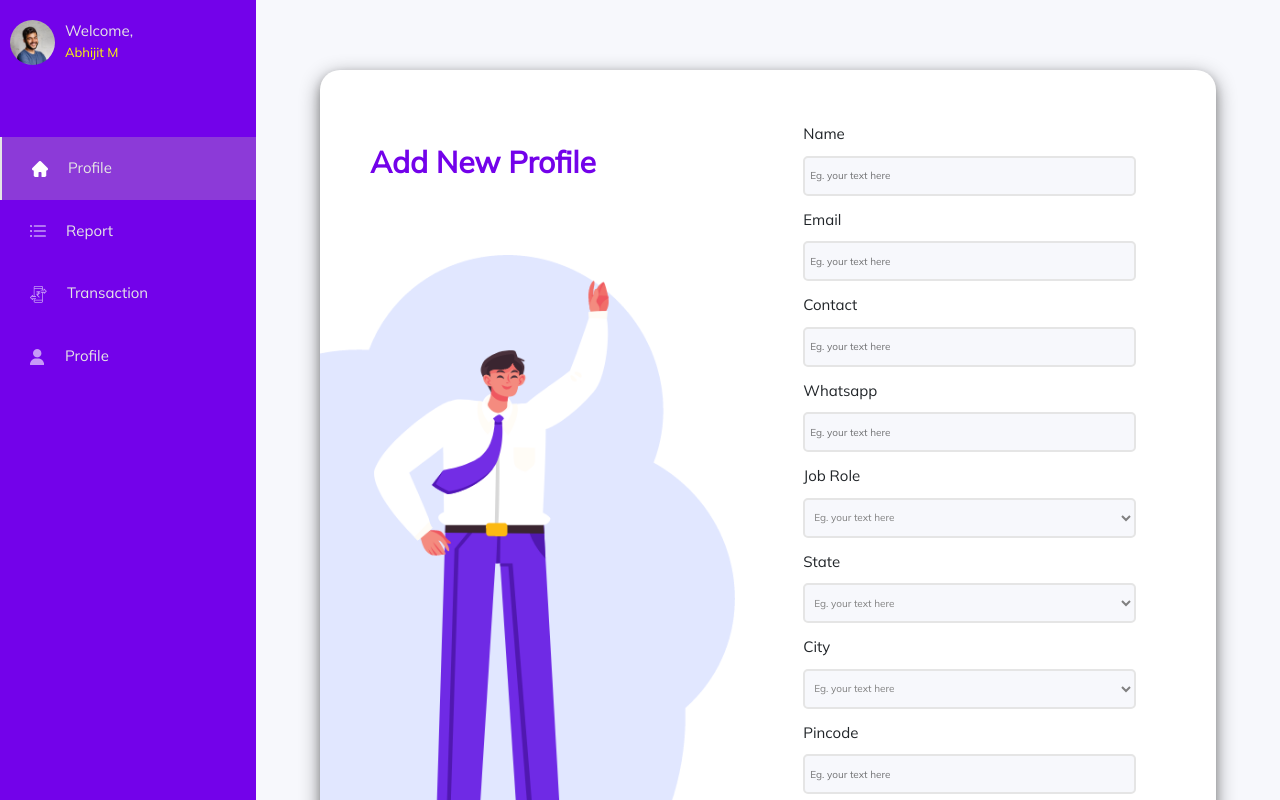
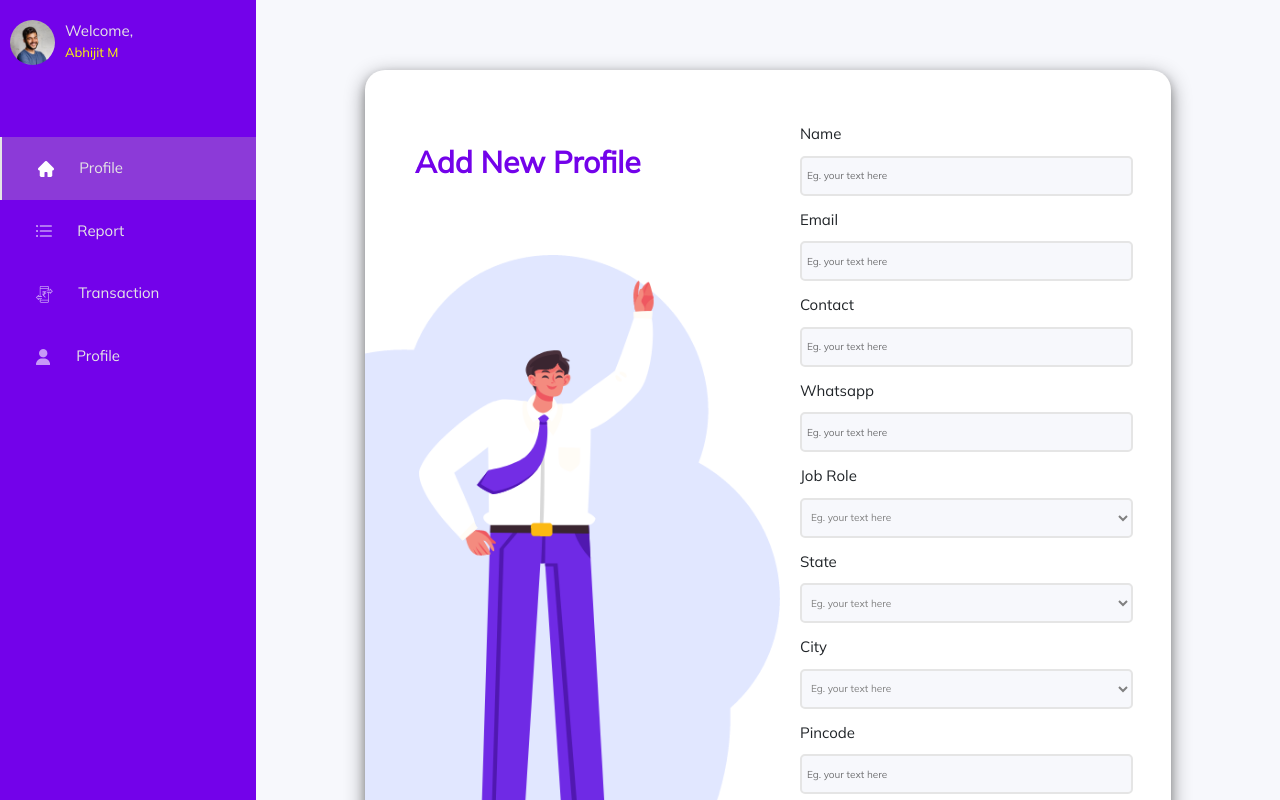
Before and after one commit to mayurpaunipagar/taskmo-manpower-dashboard-assign4, a React (Create React App) app: page / in a window 1280 px wide. Both pictures are taken after a click on the button "LOGIN". Shown: the top 800 px of the page. Built offline with nearby package versions, Linux system fonts and the light colour scheme.

Commit message:
nav text made center and myNewProfile width reduced

```diff
--- a/src/component/myNewProfile/style.css
+++ b/src/component/myNewProfile/style.css
@@ -24,7 +24,7 @@
   display: flex;
   flex-direction: row;
   justify-content: space-between;
-  width: 70vw;
+  width: 63vw;
   margin: 70px 0px;
 }
 
--- a/src/component/navigationComp/style.css
+++ b/src/component/navigationComp/style.css
@@ -37,5 +37,5 @@
 }
 .nav-item .nav-text,
 .nav-item .nav-icon {
-  margin-left: 20px;
+  margin-left: 2vw;
 }
```
